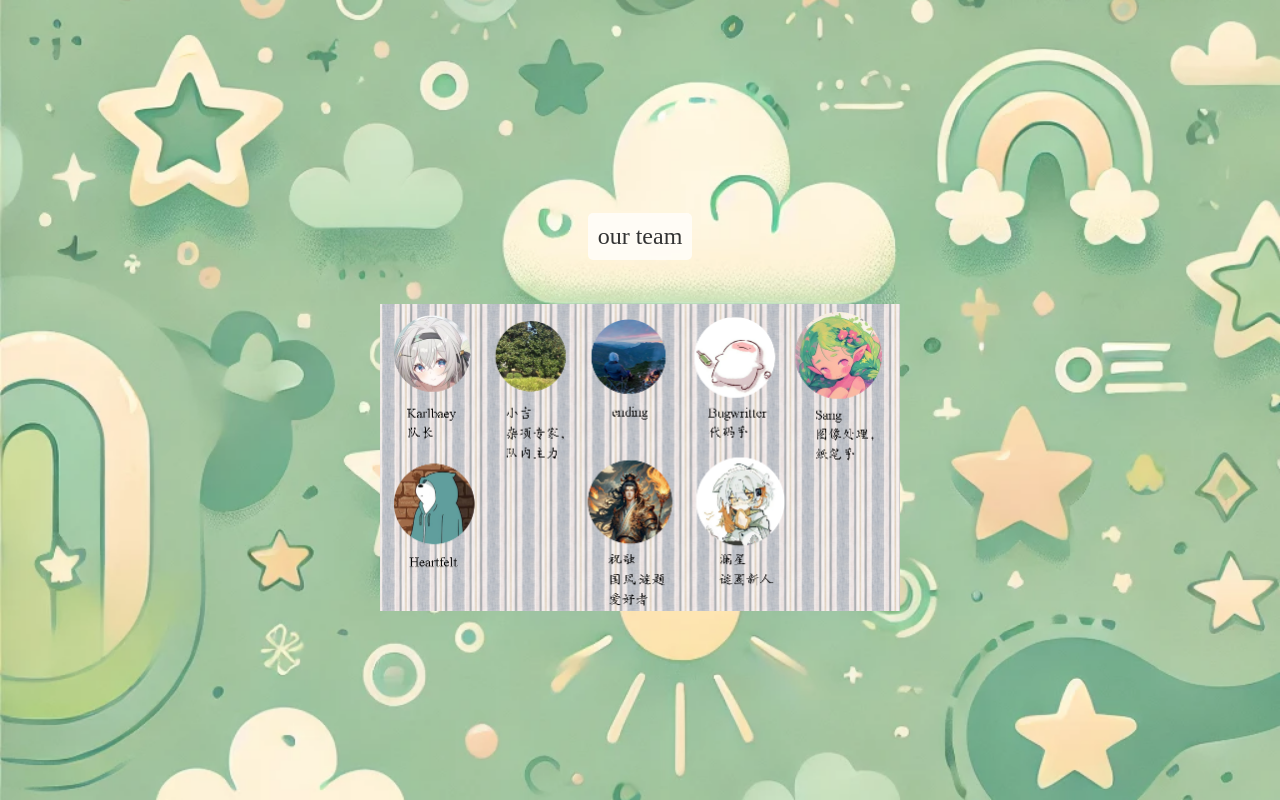
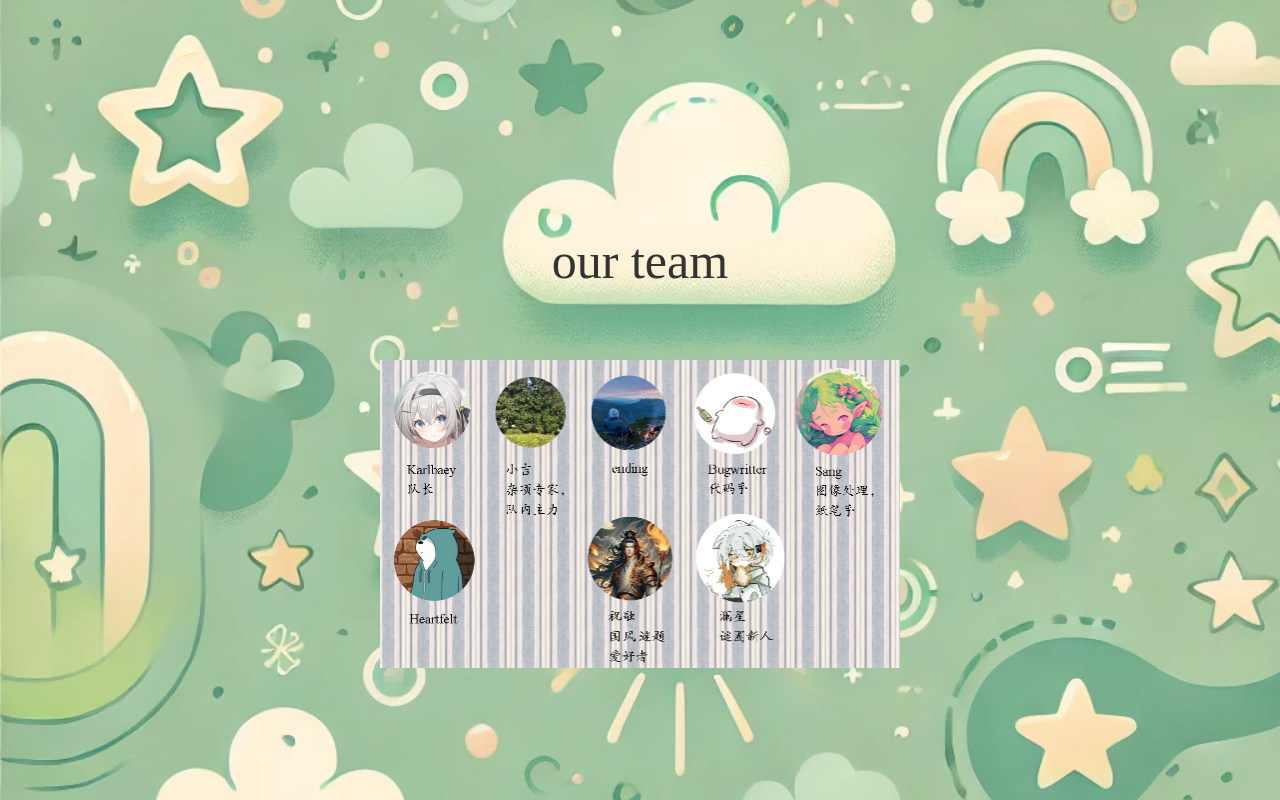
Before and after one commit to firegold345/CPU, a plain HTML site: page hungergame.html in a window 1280 px wide. Drawn offline with Linux system fonts and the light colour scheme.

Commit message:
Update hungergame.html

```diff
--- a/hungergame.html
+++ b/hungergame.html
@@ -21,15 +21,13 @@
             flex-direction: column;
             align-items: center; /* 居中对齐 */
             text-align: center; /* 文本居中 */
+            margin-top: 50px
         }
         .image-container p {
-            font-size: 24px; /* 增大文字 */
+            font-size: 50px; /* 增大文字 */
             font-family: 'Times New Roman', Times, serif;
             color: #333;
             white-space: pre-wrap;
-            background-color: rgba(255, 255, 255, 0.7); /* 半透明背景 */
-            padding: 10px;
-            border-radius: 5px;
         }
         .image-container img {
             max-width: 50%; /* 缩小图片 */
```
